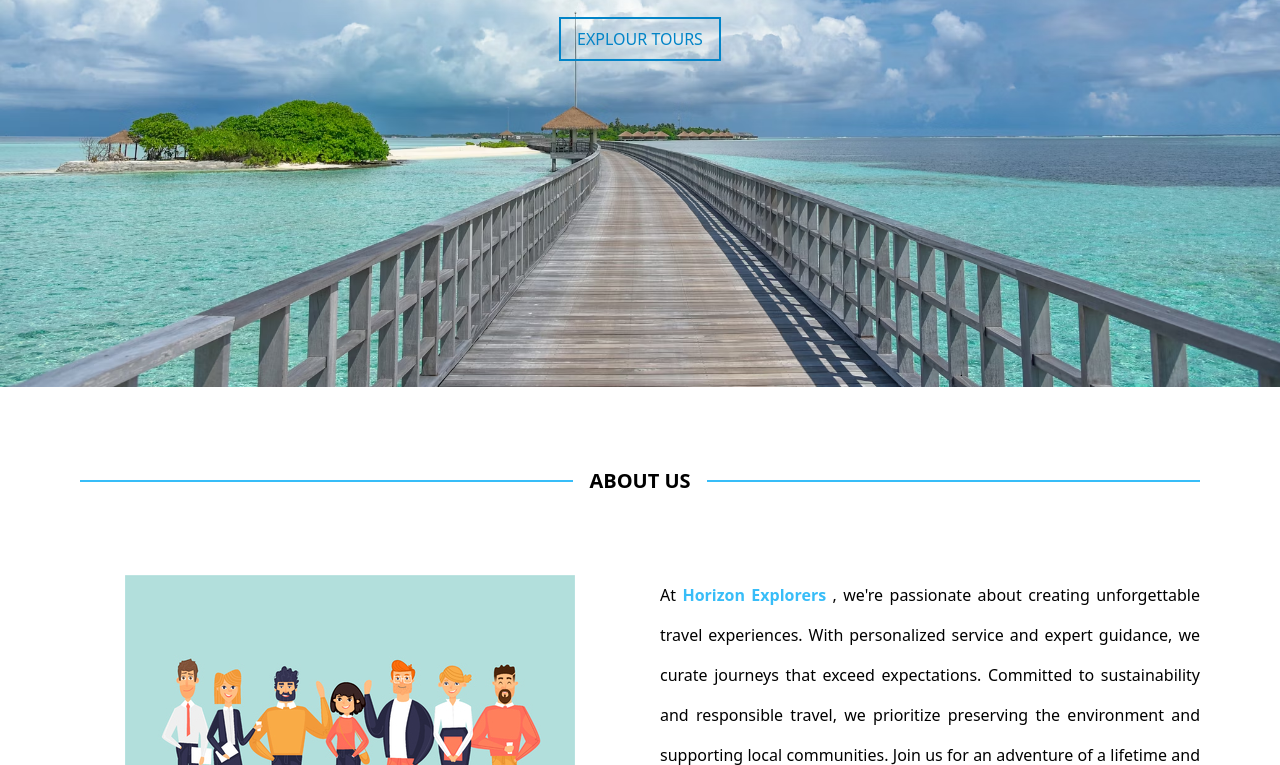
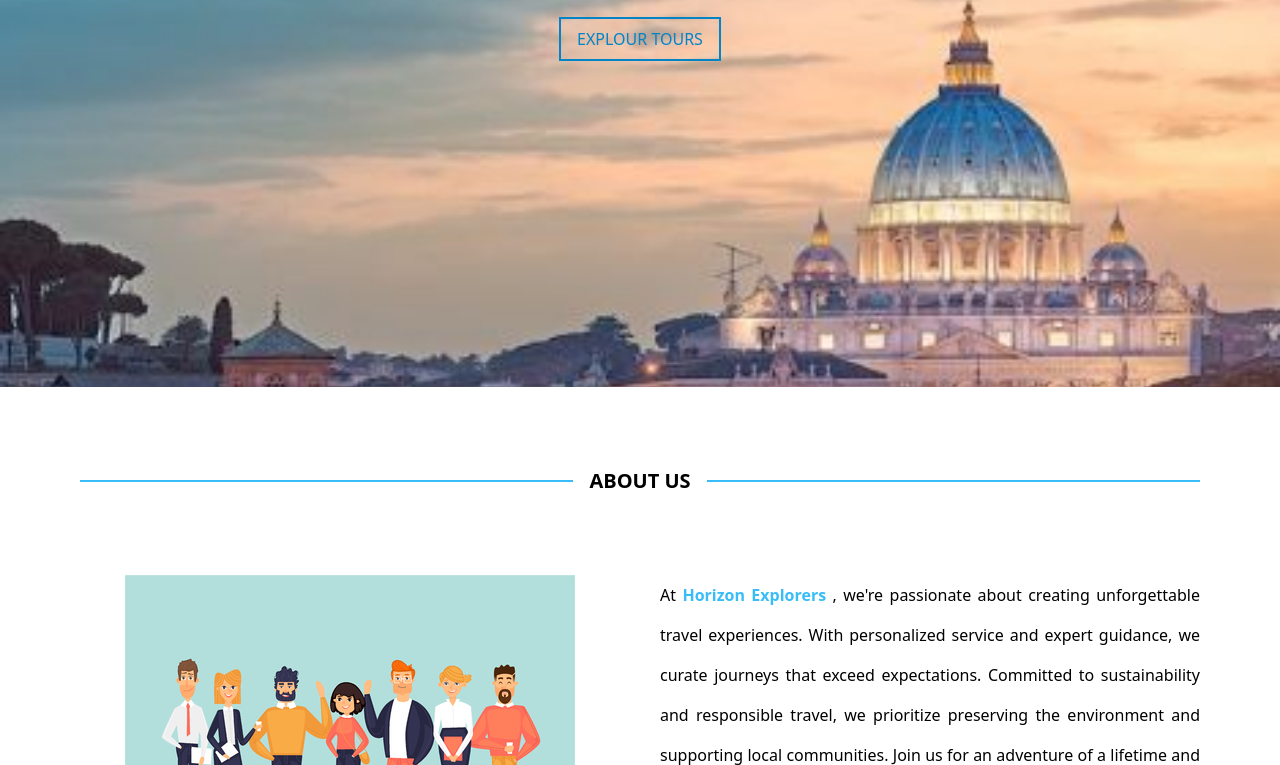
Before and after one commit to Izzah-Salam/Tourism-Website, a website built with Vite: page index.html in a window 1280 px wide. Shown: the part 413-1178 px from the top of the page. Built offline with nearby package versions, Linux system fonts and the light colour scheme.

Commit message:
change home screen

```diff
--- a/index.html
+++ b/index.html
@@ -38,7 +38,7 @@
 
       </nav>
 
-      <div class="flex flex-col justify-center items-center text-center bg-cover h-screen max-h-[800px]" style="background-image: url(./img/background.avif);">
+      <div class="flex flex-col justify-center items-center text-center bg-cover h-screen max-h-[800px]" style="background-image: url(./img/home.jpg);">
         <h1 class="text-4xl uppercase tracking-wide font-bold  mx-10">Lets Travel The World Together !!</h1>
         <h3 class="text-sky-800 m-5">Discover and experience iconic destinations in Phuket with our extraordinarily boats, excellent services and pleasurable food.</h3>
         <button class="border-solid border-2 border-sky-600 text-sky-600 py-2 px-4  hover:bg-white hover:transition">EXPLOUR TOURS</button>
```
Also changed, not shown: img/home.jpg (added).
